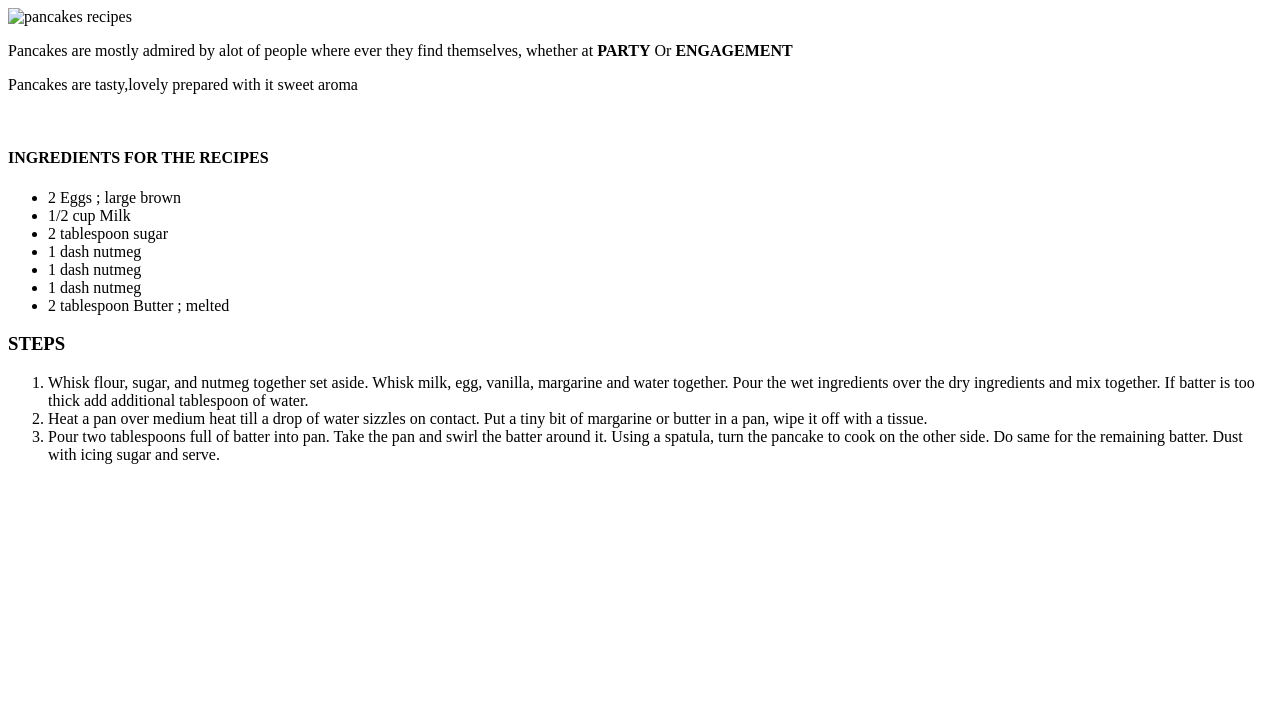
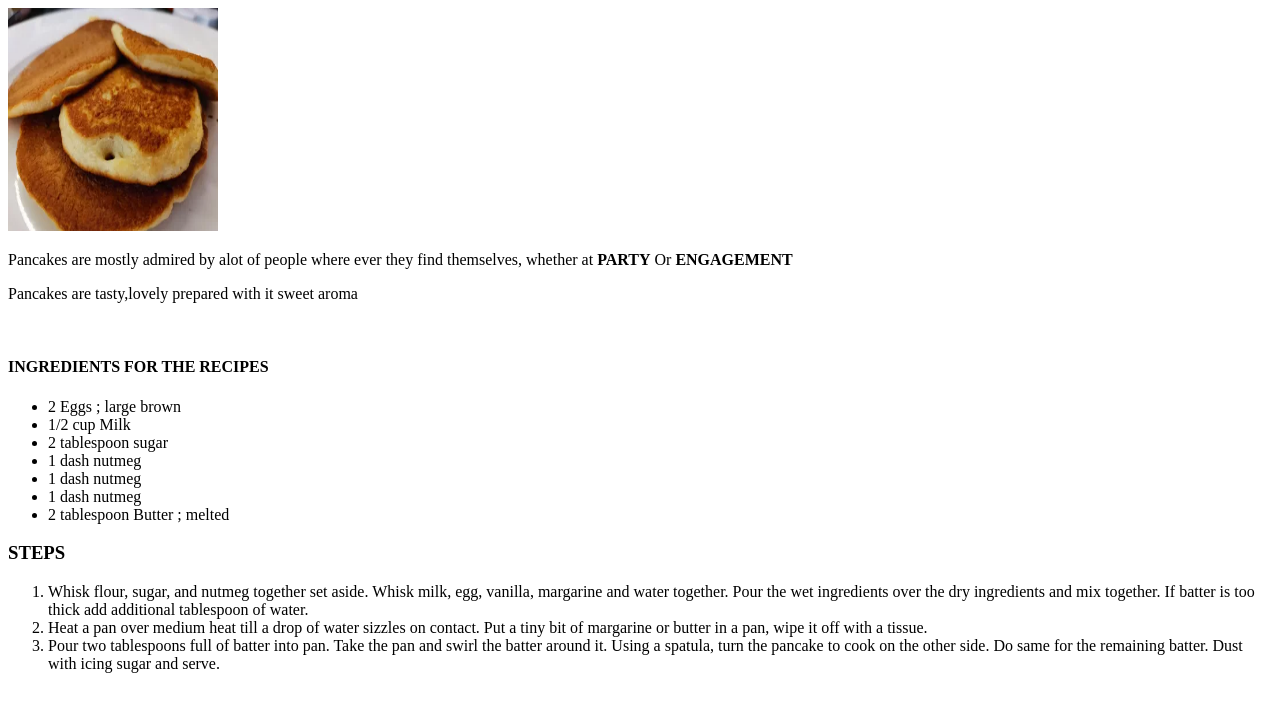
Before and after one commit to Bright-Anyawe/odin-recipes, a plain HTML site: page recipes/pancakes.html in a window 1280 px wide. Drawn offline with Linux system fonts and the light colour scheme.

Commit message:
Added . to ./
This view root directory the image was storedd

```diff
--- a/recipes/pancakes.html
+++ b/recipes/pancakes.html
@@ -6,7 +6,7 @@
     <title>Document</title>
 </head>
 <body>
-    <img src="./recipes/pancakes.png" alt="pancakes recipes" height="223" width="210">
+    <img src="../recipes/pancakes.png" alt="pancakes recipes" height="223" width="210">
     <p>Pancakes are mostly admired by alot of people where ever they
         find themselves, whether at <b>PARTY</b> Or <b>ENGAGEMENT</b>
     </p>
```
